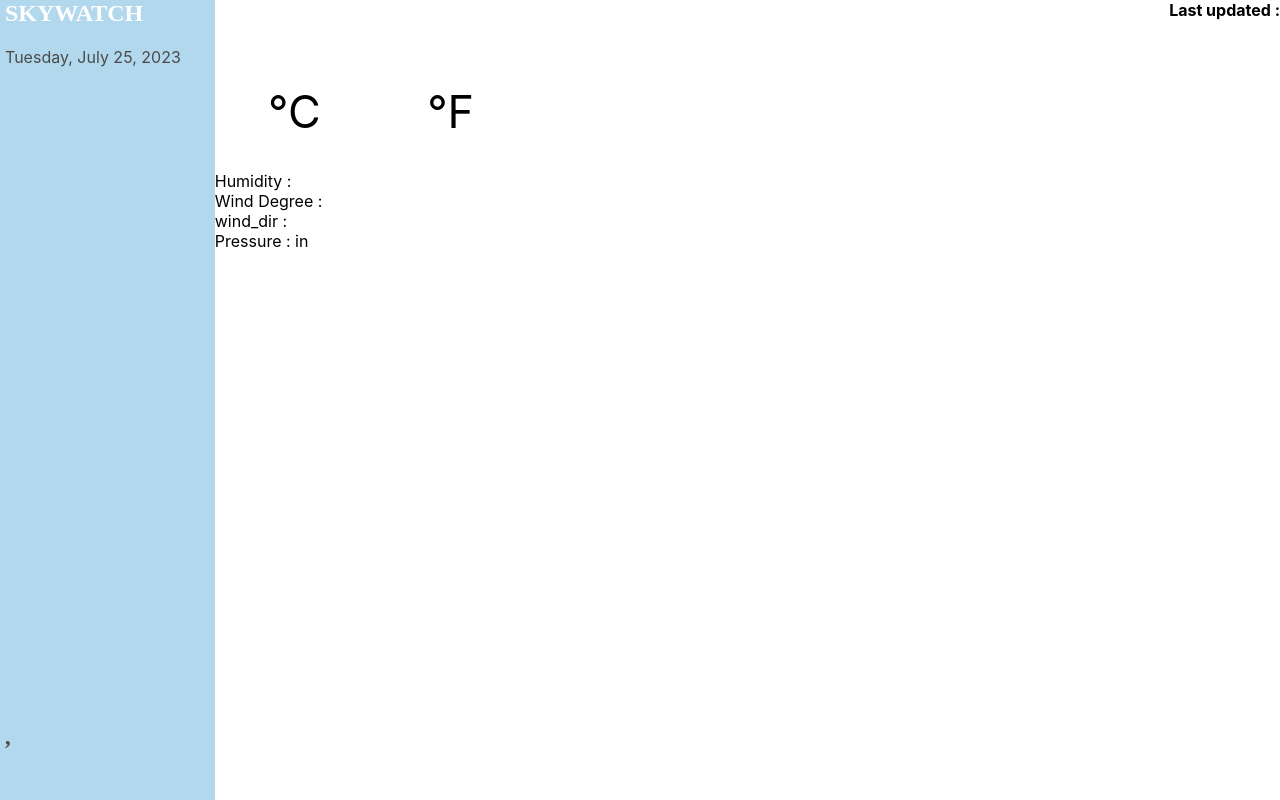
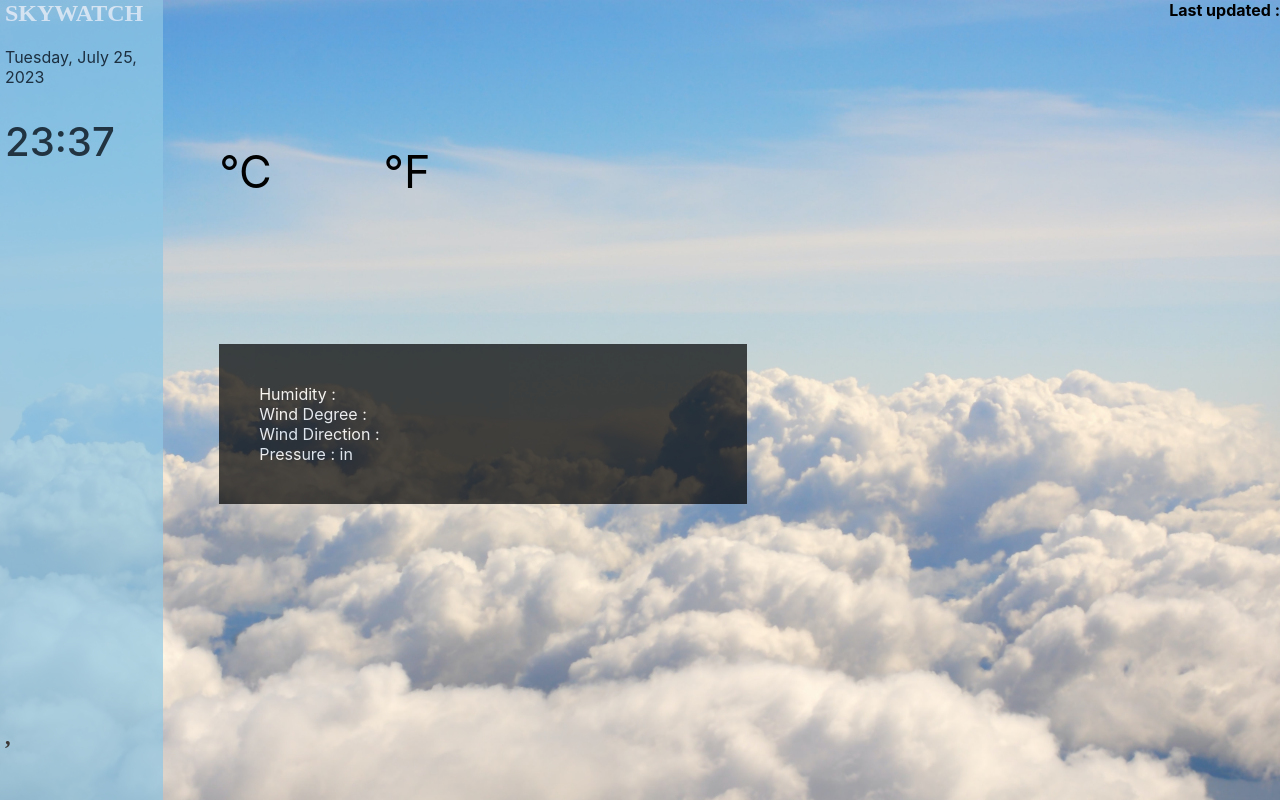
Before and after one commit to AdemiluaIbukunoluwa/weather-app, a React (Create React App) app: page / in a window 1280 px wide. Built offline with nearby package versions, Linux system fonts and the light colour scheme; no server answers; a web font is replaced by a local one.

Commit message:
add background image and styles

```diff
--- a/src/App.css
+++ b/src/App.css
@@ -2,11 +2,16 @@
   margin: 0;
   padding: 0;
 }
+
 body > #root > div {
   height: 100vh;
+  width: 100%;
 }
 
 .background{
   display: flex;
   flex-direction: row;
+  background : url('./assets/backgroundimage-cloudy.jpg');
+  background-repeat: no-repeat;
+  background-size: cover;
 }
--- a/src/components/date-and-time/timedata.component.jsx
+++ b/src/components/date-and-time/timedata.component.jsx
@@ -1,20 +1,14 @@
-import { useEffect } from "react"
 
 // get time to count
 const Time = () => {
-    useEffect(()=>{
-        setInterval(()=>{
-            const date = new Date()
-            let hour = date.getHours()
-            let minute = date.getMinutes()
-            if(minute<10) minute = `0${minute}`
-            if(hour<10) hour = `0${hour}`
-            // let meridiem = "am"
-            // if(hour>12) meridiem= "pm"
-            return `${hour}:${minute}`
-        }, 1000)
-    }, [])
+      const date = new Date();
+      let hour = date.getHours();
+      let minute = date.getMinutes();
+      if (minute < 10) minute = `0${minute}`;
+      if (hour < 10) hour = `0${hour}`;
+      // let meridiem = "am"
+      // if(hour>12) meridiem= "pm"
+      return `${hour}:${minute}`;
+};
 
-}
-
-export default Time
+export default Time;
--- a/src/components/mainBody/mainBody.style.scss
+++ b/src/components/mainBody/mainBody.style.scss
@@ -1,23 +1,27 @@
-.last-updated-main-body{
+.last-updated-main-body {
   font-size: 1em;
   float: right;
 }
 
-.mainbody{
+.mainbody {
   width: 100%;
   background: transparent;
-
-    .weatherText{
+  .current-weather{
+    margin-top: 10%;
+    .weatherText {
       font-size: 1.5em;
       margin-top: 5%;
       margin-left: 5%;
     }
 
-    .temperature{
+    .temperature {
       display: flex;
     }
-    .temperature p{
+    .temperature p {
       padding: 3% 5%;
       font-size: 2.8em;
     }
   }
+
+
+}
--- a/src/components/sidebar/sidebar.style.scss
+++ b/src/components/sidebar/sidebar.style.scss
@@ -1,6 +1,6 @@
 .sidebar{
     height: 100%;
-    width: 20vw;
+    width: max-content;
     float: left;
     background-color: #91C8E4;
     opacity: 0.7;
--- a/src/components/weatherInfo/weatherInfo.component.jsx
+++ b/src/components/weatherInfo/weatherInfo.component.jsx
@@ -1,12 +1,14 @@
-const WeatherInfo = ({info}) => {
-    const {humidity, wind_degree, wind_dir, pressure_in} = info
-    return(
-        <div className="weatherinfo">
-            <p>Humidity : {humidity}</p>
-            <p>Wind Degree : {wind_degree}</p>
-            <p>wind_dir : {wind_dir}</p>
-            <p>Pressure : {pressure_in}in</p>
-        </div>
-    )
-}
-export default WeatherInfo
+import "./weatherInfo.style.scss";
+
+const WeatherInfo = ({ info }) => {
+  const { humidity, wind_degree, wind_dir, pressure_in } = info;
+  return (
+    <div className="weatherinfo">
+      <div>Humidity : {humidity}</div>
+      <p>Wind Degree : {wind_degree}</p>
+      <p>Wind Direction : {wind_dir}</p>
+      <div>Pressure : {pressure_in}in</div>
+    </div>
+  );
+};
+export default WeatherInfo;
--- a/src/components/weatherInfo/weatherInfo.style.scss
+++ b/src/components/weatherInfo/weatherInfo.style.scss
@@ -1,3 +1,12 @@
-.weatherinfo{
-    background-color: black;
+.weatherinfo {
+  margin-top: 90vh;
+  background-color: black;
+  width: 35vw;
+  height: max-content;
+  justify-content: center;
+  padding: 40px;
+  color: white;
+  margin-top: 10%;
+  margin-left: 5%;
+  opacity: 0.7;
 }
```
Also changed, not shown: src/assets/backgroundimage-cloudy.jpg (added). Lines whose indentation alone changed are shown as unchanged.
